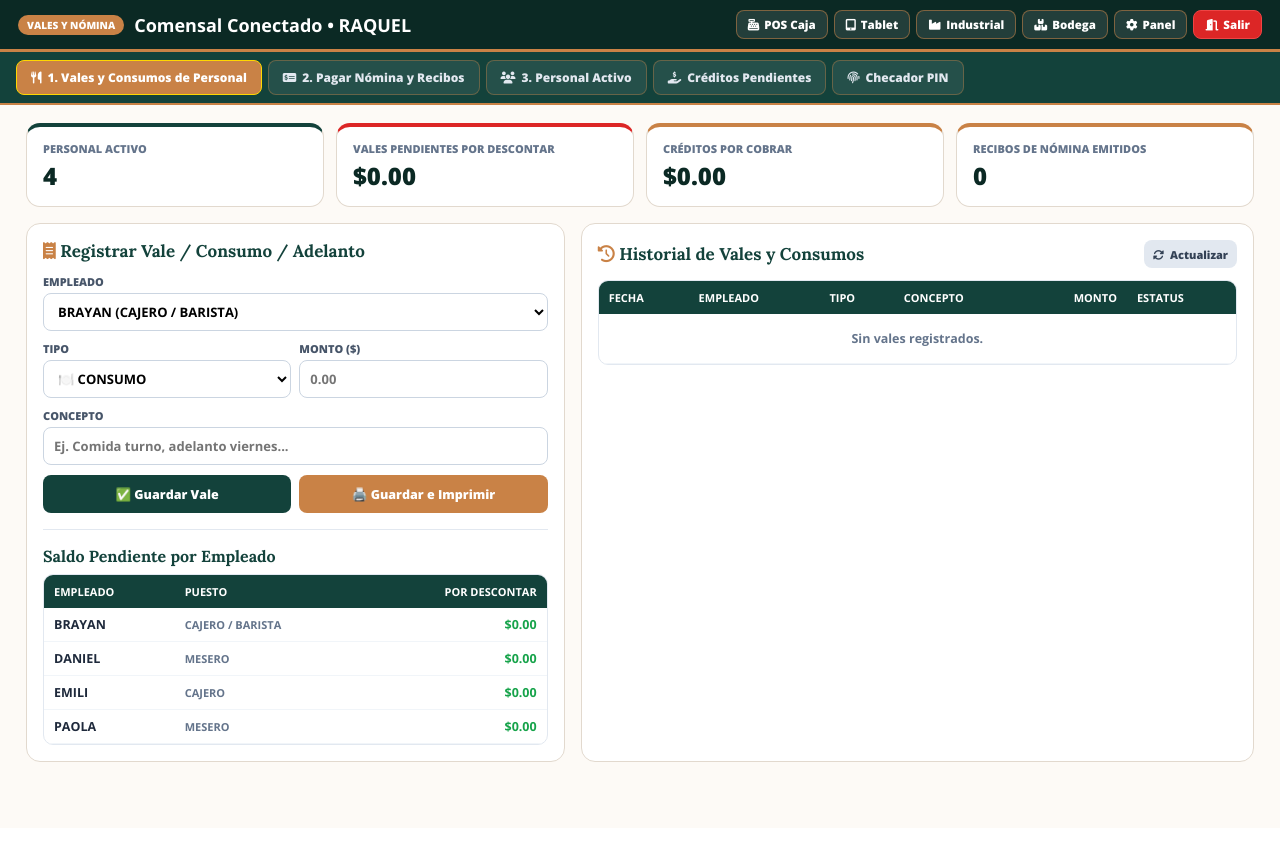
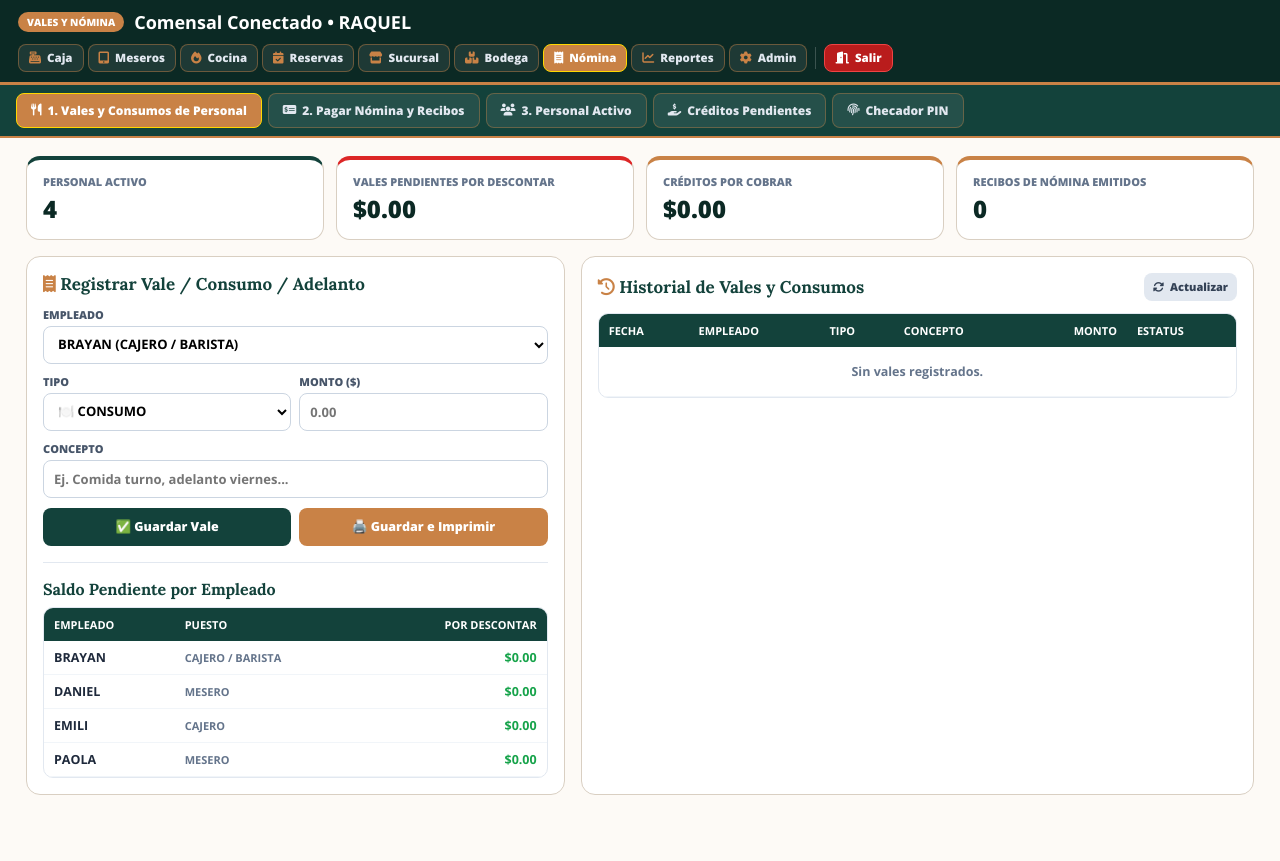
Before and after one commit to brayanjim2008/quiosco-morisco, a Flask app: page /nomina_creditos in a window 1280 px wide. Before the commit the page ends 762 px from the top, so only its background shows below. Run offline with Flask 3, Linux system fonts and the light colour scheme; a user stored in the database is signed in; data comes from the database, SQL or seed files in the repository; data that the repository does not hold is empty; parts of the project's set-up code (start-up, migrations or seed data) failed here and were passed over.

Commit message:
Visual: barra de módulos común y paleta única en todas las pantallas
- static/css/sistema.css: colores, barra de módulos, KPIs y tema para las pantallas Bootstrap.
- templates/_modulos.html: mismos módulos, mismo orden, el actual resaltado; solo los permitidos por rol.
- Admin y Caja PINs pasan de colores Bootstrap (azul/amarillo/cian) a verde/cobre.
- Pestañas de Reportes y Bodega en varias filas en lugar de cortarse.

Co-Authored-By: Claude Opus 5.5 <noreply@anthropic.com>

```diff
--- /dev/null
+++ b/static/css/sistema.css
@@ -0,0 +1,86 @@
+/* =====================================================================
+   Estilo común de Comensal Conectado (todas las pantallas del personal).
+   Se carga DESPUÉS del <style> de cada página, así que aquí se unifican
+   colores, barra de módulos y pestañas sin tocar la lógica de cada pantalla.
+   ===================================================================== */
+:root {
+  --verde: #13423b; --verde-oscuro: #0b2924; --verde-claro: #1c5b52;
+  --cobre: #c98246; --cobre-oscuro: #a8642c; --dorado: #ffd700;
+  --hueso: #fdfaf6; --borde: #d9cfc2; --texto: #1e293b; --gris: #64748b;
+  --rojo: #dc2626; --ok: #16a34a;
+}
+
+/* ---------- Barra de módulos (igual en todas las pantallas) ---------- */
+.mod-bar { display: flex; gap: 4px; flex-wrap: wrap; align-items: center; justify-content: flex-end; }
+.mod-btn {
+  display: inline-flex; align-items: center; gap: 6px; text-decoration: none; cursor: pointer;
+  background: rgba(255,255,255,0.08); color: #e2e8f0; border: 1px solid rgba(201,130,70,0.45);
+  padding: 6px 10px; border-radius: 8px; font: 800 11.5px 'Open Sans', sans-serif; white-space: nowrap;
+  line-height: 1.2;
+}
+.mod-btn i { color: var(--cobre); font-size: 12px; }
+.mod-btn:hover { background: rgba(201,130,70,0.25); color: #fff; }
+.mod-btn.activo { background: var(--cobre); border-color: var(--dorado); color: #fff; }
+.mod-btn.activo i { color: #fff; }
+.mod-btn.salir { background: #b91c1c; border-color: #ef4444; color: #fff; }
+.mod-btn.salir i { color: #fff; }
+.mod-btn.extra { background: #16a34a; border-color: #22c55e; color: #fff; }
+.mod-btn.extra i { color: #fff; }
+.mod-sep { width: 1px; height: 22px; background: rgba(255,255,255,0.2); margin: 0 4px; }
+
+/* ---------- Pestañas: en varias filas, nunca cortadas ---------- */
+.tabs-bar { flex-wrap: wrap !important; overflow-x: visible !important; row-gap: 6px; }
+.tab-btn { flex: 0 0 auto; }
+
+/* ---------- Barra superior estándar ---------- */
+.sis-top {
+  background: var(--verde-oscuro); color: #fff; padding: 8px 16px; border-bottom: 3px solid var(--cobre);
+  display: flex; justify-content: space-between; align-items: center; flex-wrap: wrap; gap: 10px;
+  position: sticky; top: 0; z-index: 100;
+}
+.sis-brand { display: flex; align-items: center; gap: 10px; font: 700 18px 'Lora', serif; color: #fff; flex-wrap: wrap; }
+.sis-badge { background: var(--cobre); color: #fff; font: 800 10px 'Open Sans', sans-serif; padding: 3px 9px; border-radius: 12px; letter-spacing: .5px; }
+.sis-sub { display: block; font: 600 11px 'Open Sans', sans-serif; color: #cbd5e1; }
+
+/* ---------- KPIs (mismo estilo que Reportes / Bodega) ---------- */
+.sis-kpis { display: grid; grid-template-columns: repeat(auto-fit, minmax(210px, 1fr)); gap: 12px; margin-bottom: 16px; }
+.sis-kpi { background: #fff; border-radius: 14px; border: 1.5px solid var(--borde); border-top: 4px solid var(--verde); padding: 12px 16px; box-shadow: 0 4px 12px rgba(0,0,0,.04); }
+.sis-kpi.cobre { border-top-color: var(--cobre); }
+.sis-kpi.rojo { border-top-color: var(--rojo); }
+.sis-kpi small { display: block; font-size: 11px; font-weight: 800; color: var(--gris); text-transform: uppercase; }
+.sis-kpi b { display: block; font-size: 24px; font-weight: 800; color: var(--verde-oscuro); margin-top: 2px; }
+.sis-kpi span { font-size: 12px; font-weight: 700; color: var(--cobre); }
+
+/* =====================================================================
+   Pantallas hechas con Bootstrap (Admin y Caja PINs): misma paleta que el resto.
+   ===================================================================== */
+body.tema-sistema { background: var(--hueso) !important; color: var(--texto); font-family: 'Open Sans', sans-serif; }
+.tema-sistema h1, .tema-sistema h2, .tema-sistema h3, .tema-sistema .card-header h5, .tema-sistema .card-header h6 { font-family: 'Lora', serif; }
+.tema-sistema .card { border: 1.5px solid var(--borde) !important; border-radius: 14px; box-shadow: 0 4px 12px rgba(0,0,0,.04) !important; overflow: hidden; }
+.tema-sistema .card-header { font-weight: 800; }
+.tema-sistema .bg-dark { background: var(--verde) !important; color: #fff !important; }
+.tema-sistema .bg-primary, .tema-sistema .bg-info { background: var(--verde-claro) !important; color: #fff !important; }
+.tema-sistema .bg-success { background: var(--verde) !important; color: #fff !important; }
+.tema-sistema .bg-warning { background: var(--cobre) !important; color: #fff !important; }
+.tema-sistema .text-primary, .tema-sistema .text-info { color: var(--verde-claro) !important; }
+.tema-sistema .text-warning { color: var(--cobre) !important; }
+
+.tema-sistema .btn { font-weight: 800; border-radius: 8px; }
+.tema-sistema .btn-primary, .tema-sistema .btn-info, .tema-sistema .btn-success, .tema-sistema .btn-dark {
+  background: var(--verde) !important; border-color: var(--verde-oscuro) !important; color: #fff !important; }
+.tema-sistema .btn-warning { background: var(--cobre) !important; border-color: var(--cobre-oscuro) !important; color: #fff !important; }
+.tema-sistema .btn-primary:hover, .tema-sistema .btn-info:hover, .tema-sistema .btn-success:hover,
+.tema-sistema .btn-dark:hover, .tema-sistema .btn-warning:hover { filter: brightness(1.1); }
+.tema-sistema .btn-outline-primary, .tema-sistema .btn-outline-info, .tema-sistema .btn-outline-success, .tema-sistema .btn-outline-dark {
+  color: var(--verde) !important; border-color: var(--verde) !important; background: #fff !important; }
+.tema-sistema .btn-outline-primary:hover, .tema-sistema .btn-outline-info:hover, .tema-sistema .btn-outline-success:hover,
+.tema-sistema .btn-outline-dark:hover { background: var(--verde) !important; color: #fff !important; }
+.tema-sistema .btn-outline-warning { color: var(--cobre-oscuro) !important; border-color: var(--cobre) !important; background: #fff !important; }
+.tema-sistema .btn-outline-warning:hover { background: var(--cobre) !important; color: #fff !important; }
+.tema-sistema .table > thead > tr > th { background: var(--verde) !important; color: #fff !important; font-size: 12px; text-transform: uppercase; border-color: var(--verde) !important; }
+.tema-sistema .form-control:focus, .tema-sistema .form-select:focus { border-color: var(--cobre); box-shadow: 0 0 0 .2rem rgba(201,130,70,.2); }
+
+@media (max-width: 760px) {
+  .mod-btn span { display: none; }
+  .mod-btn { padding: 7px 9px; }
+}
--- /dev/null
+++ b/templates/_modulos.html
@@ -0,0 +1,23 @@
+{# Barra de módulos común: mismos botones, mismo orden y el módulo actual resaltado.
+   Solo aparecen los módulos a los que el rol puede entrar (mismas reglas que las rutas).
+   Uso: {% include '_modulos.html' %}  — botones extra de la página van antes del include. #}
+{% set _rol = current_user.role %}
+{% set _mods = [
+  ('/pos',              'fa-cash-register',        'Caja',     _rol in ['admin','gerente','cajero','sucursal']),
+  ('/cajero_dashboard', 'fa-qrcode',               'PINs',     _rol in ['gerente','cajero','sucursal']),
+  ('/mesero_dashboard', 'fa-tablet-screen-button', 'Meseros',  _rol in ['admin','gerente','cajero','mesero','sucursal']),
+  ('/kds',              'fa-fire',          'Cocina',   _rol in ['admin','gerente','cajero','mesero','sucursal']),
+  ('/reservaciones',    'fa-calendar-check',       'Reservas', _rol in ['admin','gerente','cajero','mesero','sucursal']),
+  ('/pedidos_sucursal', 'fa-store',                'Sucursal', _rol in ['admin','sucursal']),
+  ('/almacen_pro',      'fa-boxes-stacked',        'Bodega',   _rol in ['admin','almacen']),
+  ('/nomina_creditos',  'fa-receipt',              'Nómina',   _rol in ['admin','cajero','sucursal']),
+  ('/industrial',       'fa-chart-line',           'Reportes', _rol == 'admin'),
+  ('/admin_dashboard',  'fa-gear',                 'Admin',    _rol == 'admin'),
+] %}
+<nav class="mod-bar" aria-label="Módulos">
+  {% for ruta, icono, nombre, visible in _mods if visible %}
+  <a href="{{ ruta }}" class="mod-btn{% if request.path == ruta %} activo{% endif %}" title="{{ nombre }}"><i class="fa-solid {{ icono }}"></i><span>{{ nombre }}</span></a>
+  {% endfor %}
+  <span class="mod-sep"></span>
+  <a href="/logout" class="mod-btn salir" title="Salir"><i class="fa-solid fa-door-open"></i><span>Salir</span></a>
+</nav>
--- a/templates/nomina_creditos.html
+++ b/templates/nomina_creditos.html
@@ -108,6 +108,7 @@
     }
   }
 </style>
+<link rel="stylesheet" href="{{ url_for('static', filename='css/sistema.css') }}">
 </head>
 <body>
 
@@ -118,18 +119,7 @@
       <span>Comensal Conectado • {{ current_user.username|upper }}</span>
     </div>
     <div class="nav-links">
-      <a href="/pos" class="nav-btn"><i class="fa-solid fa-cash-register"></i> POS Caja</a>
-      <a href="/mesero_dashboard" class="nav-btn"><i class="fa-solid fa-tablet-screen-button"></i> Tablet</a>
-      {% if current_user.role == 'admin' %}
-      <a href="/industrial" class="nav-btn"><i class="fa-solid fa-industry"></i> Industrial</a>
-      <a href="/almacen_pro" class="nav-btn"><i class="fa-solid fa-boxes-stacked"></i> Bodega</a>
-      <a href="/admin_dashboard" class="nav-btn"><i class="fa-solid fa-gear"></i> Panel</a>
-      {% elif current_user.role == 'sucursal' %}
-      <a href="/pedidos_sucursal" class="nav-btn"><i class="fa-solid fa-clipboard-list"></i> Pedidos</a>
-      {% else %}
-      <a href="/cajero_dashboard" class="nav-btn"><i class="fa-solid fa-qrcode"></i> Caja PINs</a>
-      {% endif %}
-      <a href="/logout" class="nav-btn salir"><i class="fa-solid fa-door-open"></i> Salir</a>
+      {% include '_modulos.html' %}
     </div>
   </div>
 
```
Also changed, not shown: templates/admin_dashboard.html (+18 -51 lines), templates/almacen_pro.html (+2 -7 lines), templates/cajero_dashboard.html (+17 -21 lines), templates/panel_industrial.html (+4 -8 lines), templates/pedidos_sucursal.html (+2 -8 lines), templates/reservaciones.html (+5 -6 lines).
